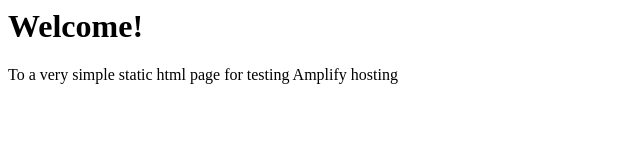
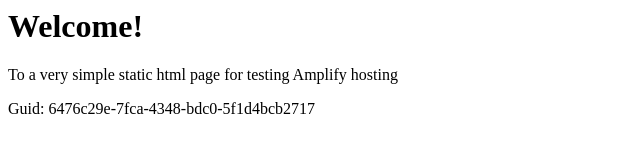
Before and after one commit to aws-aemilia-nrt/Github-PR-Commit-Integration-Test-DoNotTouch-GithubWebhookPreviewCanaryTest-v1-prod-ap-northeast-1, a website: page src/index.html in a window 1280 px wide. Shown: the whole page, without its empty margins (0-640 px from the left). Drawn offline with Linux system fonts and the light colour scheme.

Commit message:
commit from integ tests

```diff
--- a/src/index.html
+++ b/src/index.html
@@ -1,3 +1,5 @@
+
+
 <html lang="en">
 
 <head>
@@ -10,6 +12,6 @@
 <body>
     <h1>Welcome!</h1>
     <p>To a very simple static html page for testing Amplify hosting</p>
-</body>
+    <p>Guid: 6476c29e-7fca-4348-bdc0-5f1d4bcb2717</p></body>
 
 </html>
```
